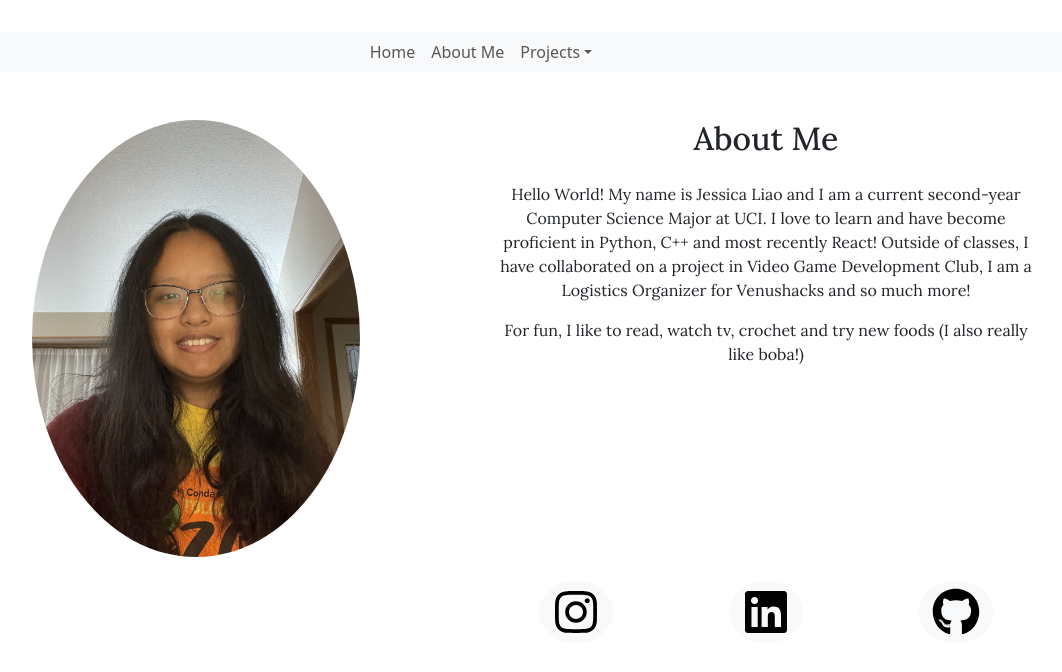
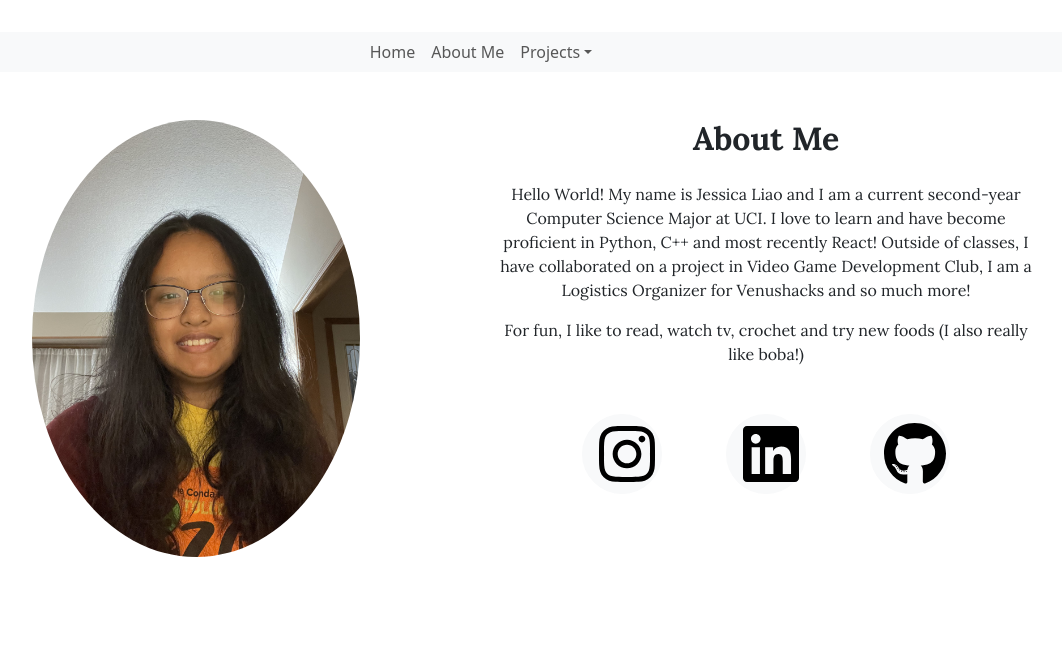
Before and after one commit to jessl314/JessicaL-Blog-Project, a React (Vite) app in the folder frontend/: page /about in a window 1280 px wide. Shown: the top 672 px of the page, without its empty margins (159-1221 px from the left). Built offline with nearby package versions, Linux system fonts and the light colour scheme.

Commit message:
managed to fix the entire layout of the about me page will move on

```diff
--- a/frontend/src/pages/About.jsx
+++ b/frontend/src/pages/About.jsx
@@ -20,9 +20,10 @@ function About () {
           <h2 className="mb-4">About Me</h2>
           <p>Hello World! My name is Jessica Liao and I am a current second-year Computer Science Major at UCI. I love to learn and have become proficient in Python, C++ and most recently React! Outside of classes, I have collaborated on a project in Video Game Development Club, I am a Logistics Organizer for Venushacks and so much more! </p>
           <p>For fun, I like to read, watch tv, crochet and try new foods (I also really like boba!) </p>
+          <SocialButtons/>
           </Col>
+
       </Row>
-      <SocialButtons/>
     </Container>
     )
 }
--- a/frontend/src/pages/About.scss
+++ b/frontend/src/pages/About.scss
@@ -4,8 +4,23 @@ $primary-font: 'Lora', serif;
 
 p {
     font-family: $primary-font;
+    font-weight: 400;
 }
 
 h2 {
     font-family: $primary-font;
+    font-weight: 700;
 }
+
+.social-button {
+    width: 5rem;
+    height: 5rem;
+    margin: 2rem 2rem;
+    align-items: center;
+}
+
+
+// background-color: lightgray;
+// &:hover {
+//   background-color: gray;
+// }
--- a/frontend/src/pages/AboutSocial.jsx
+++ b/frontend/src/pages/AboutSocial.jsx
@@ -6,30 +6,23 @@ import './About.scss'
 
 const SocialButtons = () => {
     return (
-        <Row className="mb-6 justify-content-end">
-            <Col xs={4} md={2} className="d-flex justify-content-center mb-2">
-                <a href ="https://www.instagram.com/chamomiletea314/" target="_blank" rel="noopener noreferrer">
-                    <Button variant="light" className="rounded-circle">
-                    <FaInstagram size={48} color="black"/>
+        <>
+            <a href ="https://www.instagram.com/chamomiletea314/" target="_blank" rel="noopener noreferrer" title="Instagram">
+                <Button variant="light" className="rounded-circle social-button">
+                <FaInstagram size={64} color="black"/>
                 </Button>
             </a>
-            </Col>
-            <Col xs={4} md={2} className="d-flex justify-content-center mb-2">
-                <a href ="https://www.linkedin.com/in/jessica-liao-089359244" target="_blank" rel="noopener noreferrer">
-                    <Button variant="light" className="rounded-circle">
-                    <FaLinkedin size={48} color="black"/>
+            <a href ="https://www.linkedin.com/in/jessica-liao-089359244" target="_blank" rel="noopener noreferrer" title="Linkedin">
+                <Button variant="light" className="rounded-circle social-button">
+                <FaLinkedin size={64} color="black"/>
                 </Button>
             </a>
-            </Col>
-            <Col xs={4} md={2} className="d-flex justify-content-center mb-2">
-                <a href ="https://github.com/jessl314" target="_blank" rel="noopener noreferrer">
-                    <Button variant="light" className="rounded-circle">
-                    <FaGithub size={48} color="black"/>
+            <a href ="https://github.com/jessl314" target="_blank" rel="noopener noreferrer" title="Github">
+                <Button variant="light" className="rounded-circle social-button">
+                <FaGithub size={64} color="black"/>
                 </Button>
             </a>
-            </Col>
-        </Row>
-
+        </>
     );
 };
 export default SocialButtons
```
Lines whose indentation alone changed are shown as unchanged.
